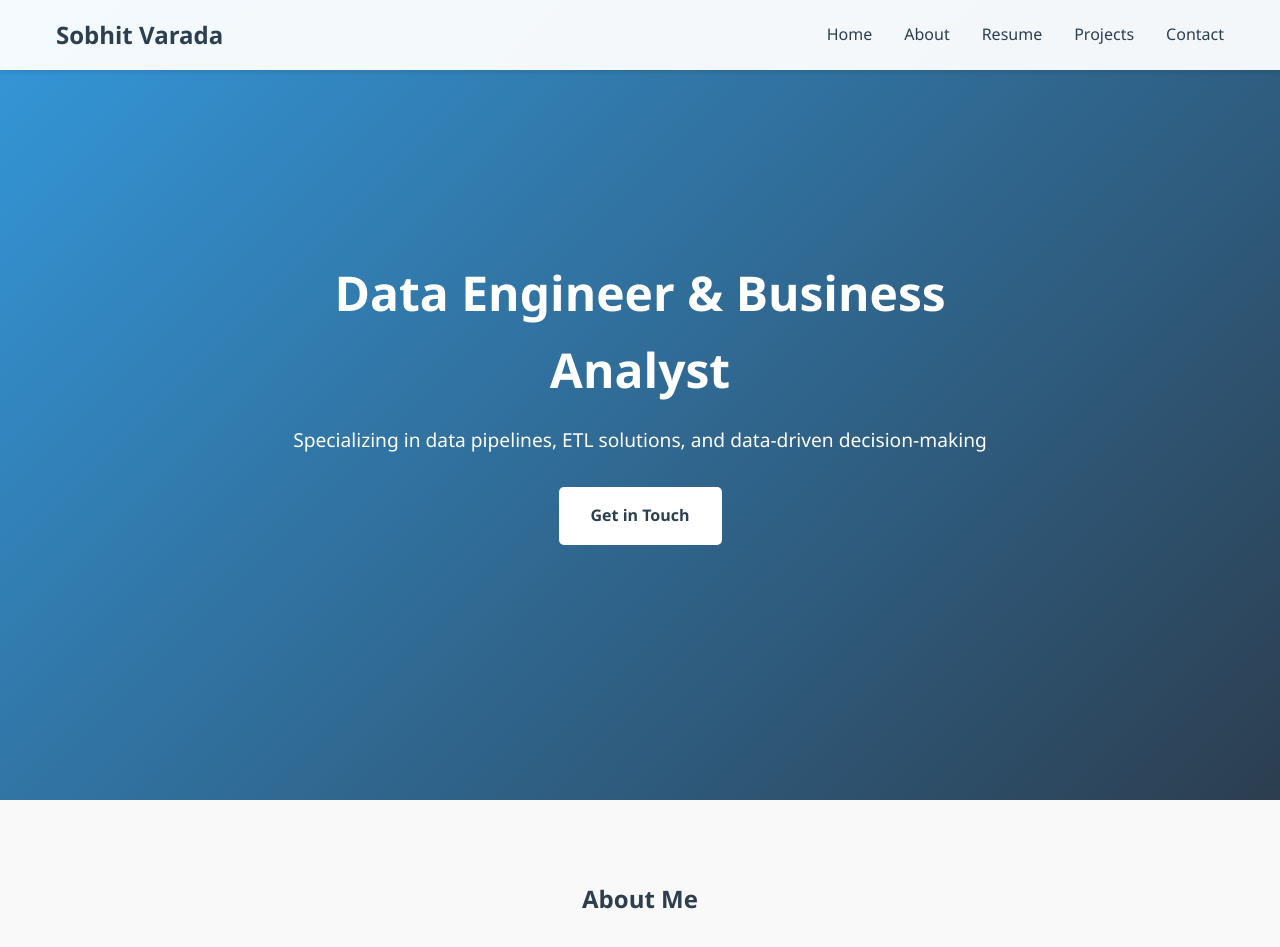
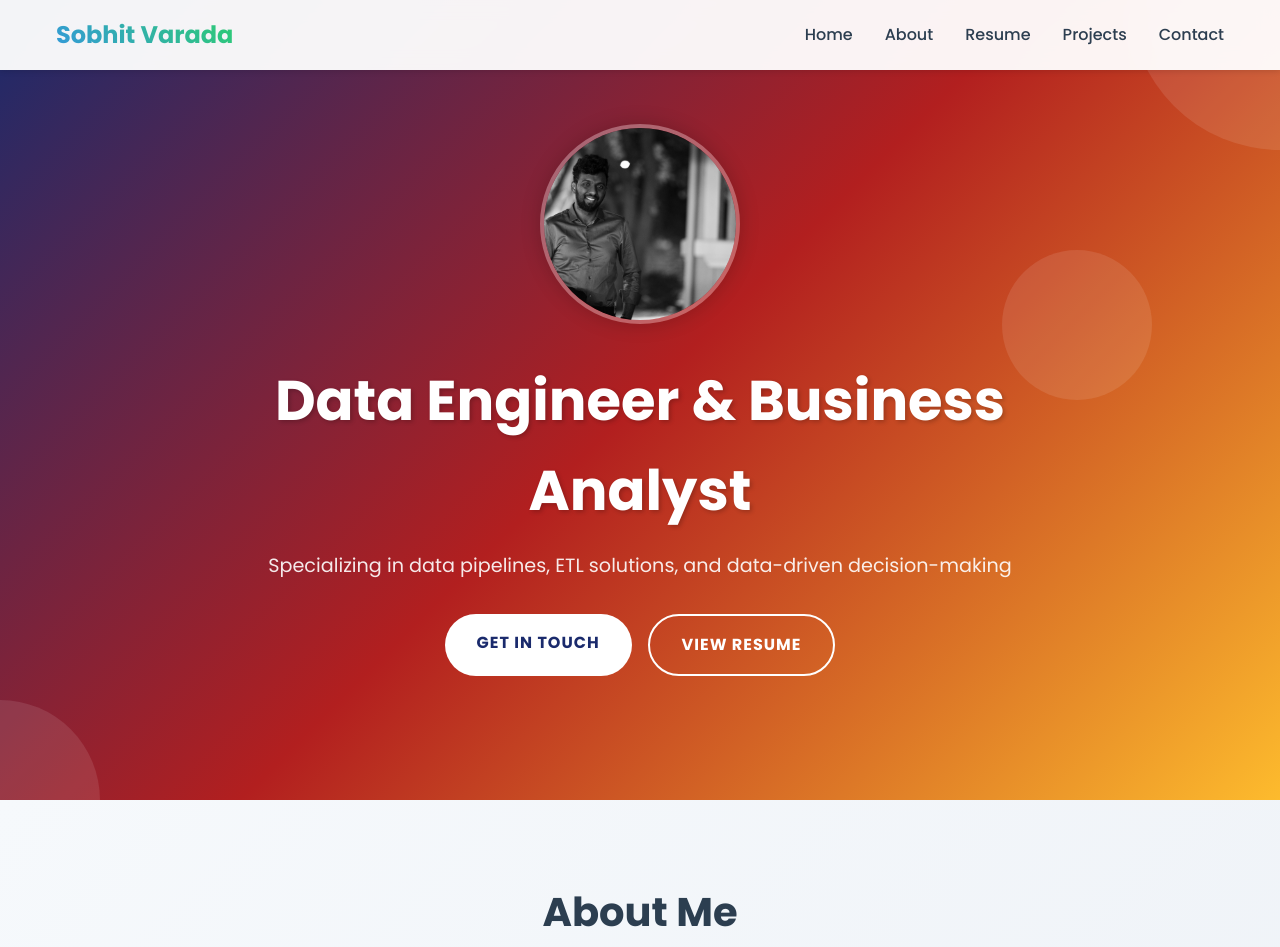
Before and after one commit to sobhitvarada/sobhit-varada-portfolio, a plain HTML site: page index.html in a window 1280 px wide. Shown: the top 947 px of the page. Drawn offline with Linux system fonts and the light colour scheme.

Commit message:
Add profile picture and enhance website design

```diff
--- a/index.html
+++ b/index.html
@@ -6,6 +6,7 @@
     <title>Sobhit Varada - Data Engineer</title>
     <link rel="stylesheet" href="styles.css">
     <link rel="stylesheet" href="https://cdnjs.cloudflare.com/ajax/libs/font-awesome/6.0.0/css/all.min.css">
+    <link href="https://fonts.googleapis.com/css2?family=Poppins:wght@300;400;500;600;700&display=swap" rel="stylesheet">
 </head>
 <body>
     <nav class="navbar">
@@ -23,9 +24,22 @@
 
     <section id="home" class="hero">
         <div class="hero-content">
+            <div class="profile-container">
+                <div class="profile-image">
+                    <img src="assets/images/profile.jpg" alt="Sobhit Varada">
+                </div>
+            </div>
             <h1>Data Engineer & Business Analyst</h1>
             <p>Specializing in data pipelines, ETL solutions, and data-driven decision-making</p>
-            <a href="#contact" class="cta-button">Get in Touch</a>
+            <div class="hero-buttons">
+                <a href="#contact" class="cta-button primary">Get in Touch</a>
+                <a href="#resume" class="cta-button secondary">View Resume</a>
+            </div>
+        </div>
+        <div class="hero-background">
+            <div class="shape shape1"></div>
+            <div class="shape shape2"></div>
+            <div class="shape shape3"></div>
         </div>
     </section>
 
--- a/styles.css
+++ b/styles.css
@@ -6,7 +6,7 @@
 }
 
 body {
-    font-family: 'Segoe UI', Tahoma, Geneva, Verdana, sans-serif;
+    font-family: 'Poppins', sans-serif;
     line-height: 1.6;
     color: #333;
 }
@@ -19,6 +19,7 @@ body {
     background-color: rgba(255, 255, 255, 0.95);
     box-shadow: 0 2px 5px rgba(0, 0, 0, 0.1);
     z-index: 1000;
+    backdrop-filter: blur(10px);
 }
 
 .nav-content {
@@ -34,6 +35,9 @@ body {
     font-size: 1.5rem;
     font-weight: bold;
     color: #2c3e50;
+    background: linear-gradient(45deg, #3498db, #2ecc71);
+    -webkit-background-clip: text;
+    -webkit-text-fill-color: transparent;
 }
 
 .nav-links {
@@ -49,64 +53,177 @@ body {
     text-decoration: none;
     color: #2c3e50;
     font-weight: 500;
-    transition: color 0.3s ease;
+    transition: all 0.3s ease;
+    position: relative;
 }
 
-.nav-links a:hover {
-    color: #3498db;
+.nav-links a::after {
+    content: '';
+    position: absolute;
+    bottom: -5px;
+    left: 0;
+    width: 0;
+    height: 2px;
+    background: linear-gradient(45deg, #3498db, #2ecc71);
+    transition: width 0.3s ease;
+}
+
+.nav-links a:hover::after {
+    width: 100%;
 }
 
 /* Hero Section */
 .hero {
-    height: 100vh;
-    background: linear-gradient(135deg, #3498db, #2c3e50);
+    min-height: 100vh;
+    background: linear-gradient(135deg, #1a2a6c, #b21f1f, #fdbb2d);
     display: flex;
     align-items: center;
     justify-content: center;
     text-align: center;
     color: white;
     padding: 0 1rem;
+    position: relative;
+    overflow: hidden;
+}
+
+.hero-background {
+    position: absolute;
+    top: 0;
+    left: 0;
+    width: 100%;
+    height: 100%;
+    z-index: 1;
+}
+
+.shape {
+    position: absolute;
+    background: rgba(255, 255, 255, 0.1);
+    border-radius: 50%;
+}
+
+.shape1 {
+    width: 300px;
+    height: 300px;
+    top: -150px;
+    right: -150px;
+}
+
+.shape2 {
+    width: 200px;
+    height: 200px;
+    bottom: -100px;
+    left: -100px;
+}
+
+.shape3 {
+    width: 150px;
+    height: 150px;
+    bottom: 50%;
+    right: 10%;
 }
 
 .hero-content {
     max-width: 800px;
+    position: relative;
+    z-index: 2;
+}
+
+.profile-container {
+    margin-bottom: 2rem;
+}
+
+.profile-image {
+    width: 200px;
+    height: 200px;
+    margin: 0 auto;
+    border-radius: 50%;
+    overflow: hidden;
+    border: 4px solid rgba(255, 255, 255, 0.3);
+    box-shadow: 0 0 20px rgba(0, 0, 0, 0.2);
+}
+
+.profile-image img {
+    width: 100%;
+    height: 100%;
+    object-fit: cover;
 }
 
 .hero h1 {
-    font-size: 3rem;
+    font-size: 3.5rem;
     margin-bottom: 1rem;
+    text-shadow: 2px 2px 4px rgba(0, 0, 0, 0.2);
 }
 
 .hero p {
     font-size: 1.2rem;
     margin-bottom: 2rem;
+    opacity: 0.9;
+}
+
+.hero-buttons {
+    display: flex;
+    gap: 1rem;
+    justify-content: center;
 }
 
 .cta-button {
     display: inline-block;
     padding: 1rem 2rem;
+    text-decoration: none;
+    border-radius: 50px;
+    font-weight: bold;
+    transition: all 0.3s ease;
+    text-transform: uppercase;
+    letter-spacing: 1px;
+}
+
+.cta-button.primary {
     background-color: white;
-    color: #2c3e50;
-    text-decoration: none;
-    border-radius: 5px;
-    font-weight: bold;
-    transition: transform 0.3s ease;
+    color: #1a2a6c;
+}
+
+.cta-button.secondary {
+    background-color: transparent;
+    color: white;
+    border: 2px solid white;
 }
 
 .cta-button:hover {
     transform: translateY(-3px);
+    box-shadow: 0 5px 15px rgba(0, 0, 0, 0.2);
+}
+
+.cta-button.primary:hover {
+    background-color: #f8f9fa;
+}
+
+.cta-button.secondary:hover {
+    background-color: rgba(255, 255, 255, 0.1);
 }
 
 /* About Section */
 .about {
     padding: 5rem 1rem;
-    background-color: #f9f9f9;
+    background: linear-gradient(135deg, #f6f9fc, #eef2f7);
 }
 
 .about h2 {
     text-align: center;
     margin-bottom: 3rem;
     color: #2c3e50;
+    font-size: 2.5rem;
+    position: relative;
+}
+
+.about h2::after {
+    content: '';
+    position: absolute;
+    bottom: -10px;
+    left: 50%;
+    transform: translateX(-50%);
+    width: 50px;
+    height: 3px;
+    background: linear-gradient(45deg, #3498db, #2ecc71);
 }
 
 .about-content {
```
Also changed, not shown: assets/images/profile.jpg (added).
